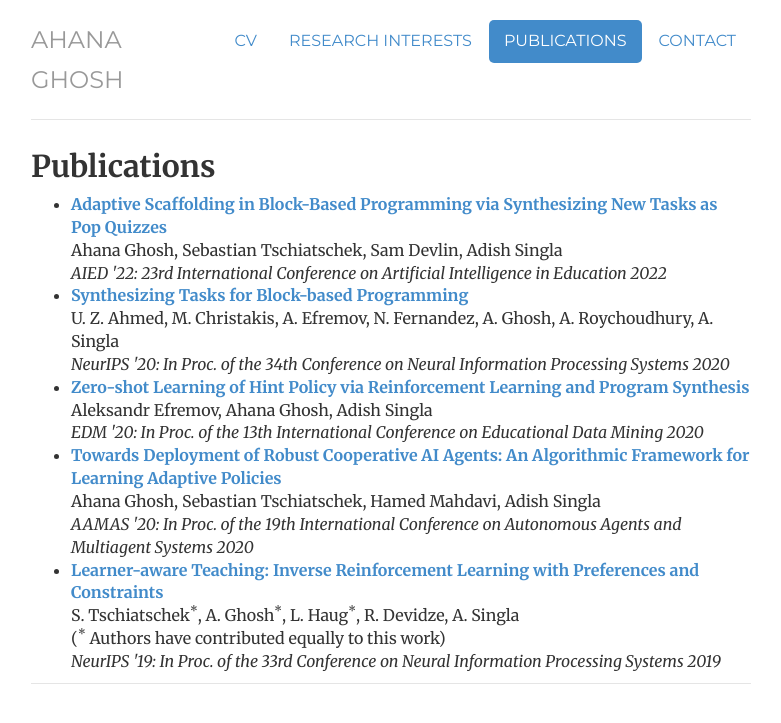
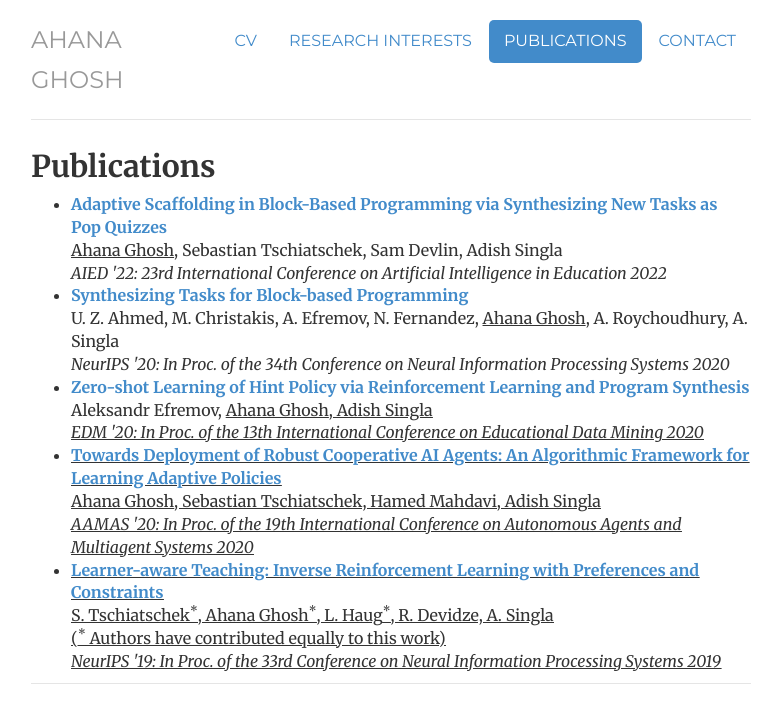
Before and after one commit to ahana204/ahana204.github.io, a Jekyll site: the page built from publications/index.html, in a window 1280 px wide. Shown: the top 723 px of the page, without its empty margins (249-1030 px from the left). Built offline with Jekyll 4.4.1, drawn with Linux system fonts in a browser that asks for light colours.

Commit message:
Update index.html

```diff
--- a/publications/index.html
+++ b/publications/index.html
@@ -11,37 +11,37 @@
 <h2>Publications</h2>
 				<ul>
 				<li>
-            			<a href="https://machineteaching.mpi-sws.org/files/papers/aied2022_pquizsyn_preprint.pdf"><b>Adaptive Scaffolding in Block-Based Programming via Synthesizing New Tasks as Pop Quizzes</b></a>
+            			<a href="https://link.springer.com/chapter/10.1007/978-3-031-11644-5_3"><b>Adaptive Scaffolding in Block-Based Programming via Synthesizing New Tasks as Pop Quizzes</b></a>
             			<br>
-            			Ahana Ghosh, Sebastian Tschiatschek, Sam Devlin, Adish Singla
+					<u>Ahana Ghosh</u>, Sebastian Tschiatschek, Sam Devlin, Adish Singla
             			<br>
             			<i>AIED '22: 23rd International Conference on Artificial Intelligence in Education 2022</i>
         			</li>
 				<li>
             			<a href="https://arxiv.org/pdf/2006.16913.pdf"><b>Synthesizing Tasks for Block-based Programming</b></a>
             			<br>
-            			U. Z. Ahmed, M. Christakis, A. Efremov, N. Fernandez, A. Ghosh, A. Roychoudhury, A. Singla
+					U. Z. Ahmed, M. Christakis, A. Efremov, N. Fernandez, <u>Ahana Ghosh</u>, A. Roychoudhury, A. Singla
             			<br>
             			<i>NeurIPS '20: In Proc. of the 34th Conference on Neural Information Processing Systems 2020</i>
         			</li>
 				<li>
             			<a href="https://machineteaching.mpi-sws.org/files/papers/edm2020_zero-shot-hint-policy.pdf"><b>Zero-shot Learning of Hint Policy via Reinforcement Learning and Program Synthesis</b></a>
             			<br>
-            			Aleksandr Efremov, Ahana Ghosh, Adish Singla
+            			Aleksandr Efremov, <u>Ahana Ghosh<u>, Adish Singla
             			<br>
             			<i>EDM '20: In Proc. of the 13th International Conference on Educational Data Mining 2020</i>
         			</li>
 				<li>
             			<a href="https://arxiv.org/pdf/1910.02330.pdf"><b>Towards Deployment of Robust Cooperative AI Agents: An Algorithmic Framework for Learning Adaptive Policies</b></a>
             			<br>
-            			Ahana Ghosh, Sebastian Tschiatschek, Hamed Mahdavi, Adish Singla
+            			<u>Ahana Ghosh<u>, Sebastian Tschiatschek, Hamed Mahdavi, Adish Singla
             			<br>
             			<i>AAMAS '20: In Proc. of the 19th International Conference on Autonomous Agents and Multiagent Systems 2020</i>
         			</li>
 				<li>
             			<a href="https://arxiv.org/abs/1906.00429"><b>Learner-aware Teaching: Inverse Reinforcement Learning with Preferences and Constraints</b></a>
             			<br>
-            			S. Tschiatschek<sup>*</sup>, A. Ghosh<sup>*</sup>, L. Haug<sup>*</sup>, R. Devidze, A. Singla
+            			S. Tschiatschek<sup>*</sup>, <u>Ahana Ghosh<sup>*</sup><u>, L. Haug<sup>*</sup>, R. Devidze, A. Singla
             			<br>
 				(<sup>*</sup> Authors have contributed equally to this work)
 				<br>
```
